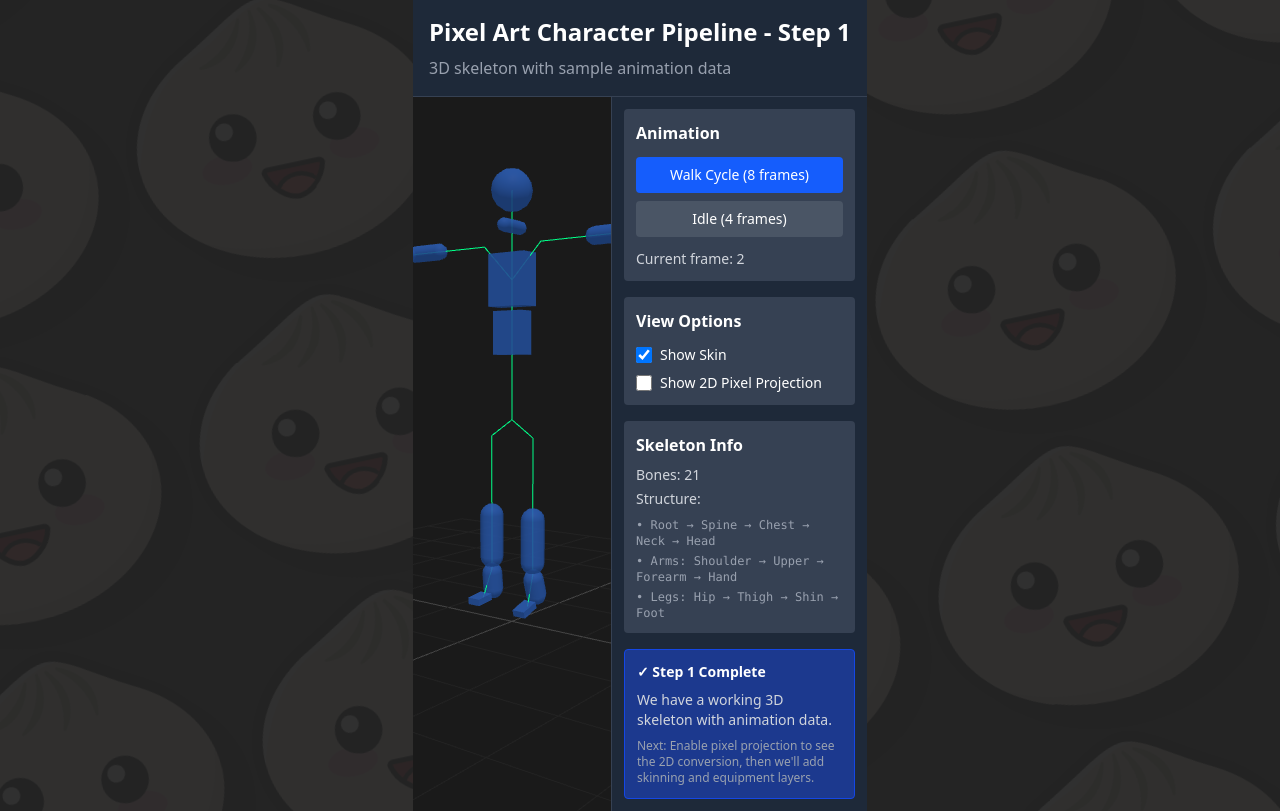
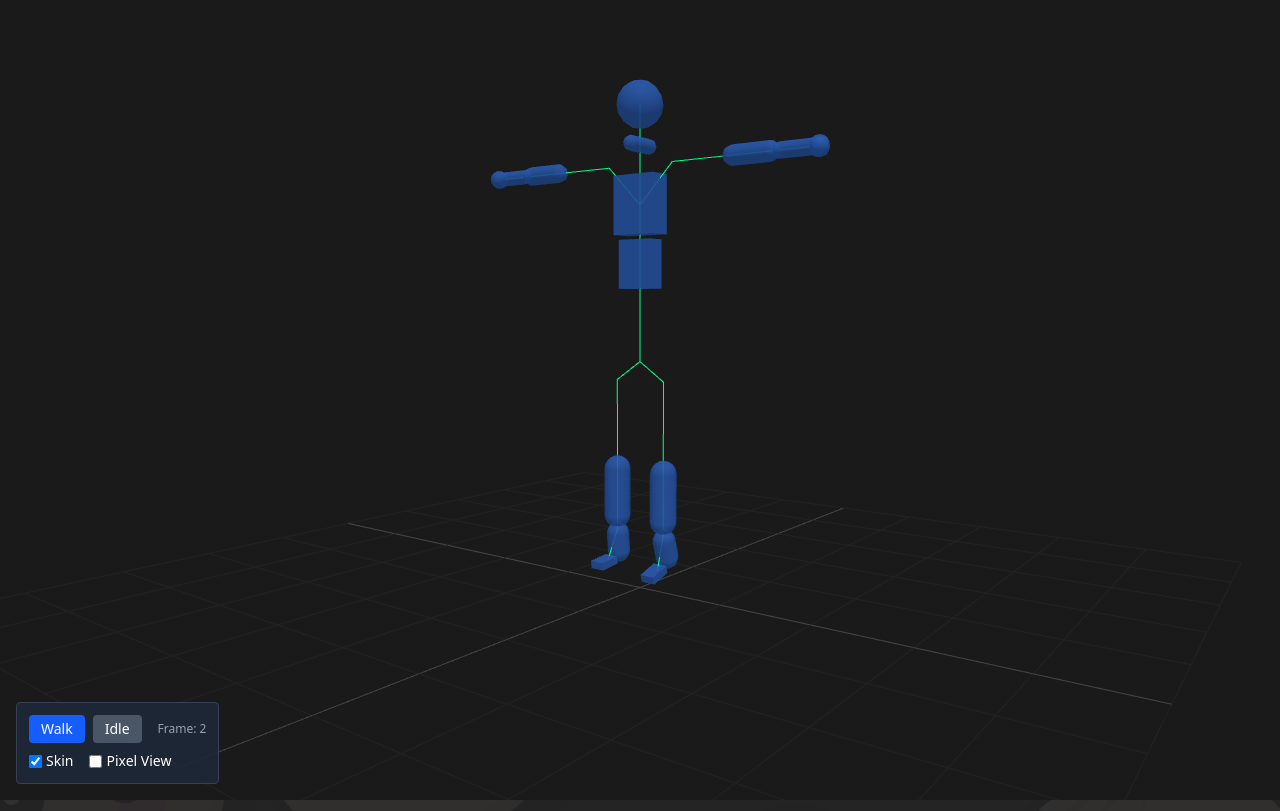
Before and after one commit to rgripper/animation-3, a React (Vite) app: page / in a window 1280 px wide. Built offline with nearby package versions, Linux system fonts and the light colour scheme.

Commit message:
feat: Fix width issues of the model

```diff
--- a/src/SkeletonViewer.tsx
+++ b/src/SkeletonViewer.tsx
@@ -411,8 +411,24 @@ export default function SkeletonViewer() {
     }
     animate();
 
+    // Handle resize
+    const handleResize = () => {
+      const width = mount.clientWidth;
+      const height = mount.clientHeight;
+      camera.aspect = width / height;
+      camera.updateProjectionMatrix();
+      renderer.setSize(width, height);
+    };
+    window.addEventListener("resize", handleResize);
+
+    // Also observe container size changes
+    const resizeObserver = new ResizeObserver(handleResize);
+    resizeObserver.observe(mount);
+
     return () => {
       cancelAnimationFrame(animationId);
+      window.removeEventListener("resize", handleResize);
+      resizeObserver.disconnect();
       mount.removeChild(renderer.domElement);
       renderer.dispose();
     };
@@ -491,119 +507,78 @@ export default function SkeletonViewer() {
   }, [showSkin]);
 
   return (
-    <div className="w-full h-screen flex flex-col bg-gray-900 text-white">
-      <div className="p-4 bg-gray-800 border-b border-gray-700">
-        <h1 className="text-2xl font-bold mb-2">
-          Pixel Art Character Pipeline - Step 1
-        </h1>
-        <p className="text-gray-400">3D skeleton with sample animation data</p>
-      </div>
+    <div className="w-full h-screen relative bg-gray-900 text-white overflow-hidden">
+      {/* Main 3D canvas - takes full screen */}
+      <div ref={mountRef} style={{ width: "100vw", height: "100vh" }} />
 
-      <div className="flex-1 flex">
-        <div ref={mountRef} className="flex-1" />
-
+      {/* Pixel view - top right overlay */}
       {showPixelView && (
-          <div className="bg-gray-950 p-4 flex items-center justify-center border-l border-gray-700">
-            <div className="text-center">
-              <h3 className="text-sm font-bold mb-2">2D Pixel Projection</h3>
+        <div className="absolute top-4 right-4 z-10 bg-gray-950/90 p-2 rounded border border-gray-700">
+          <h3 className="text-xs font-bold mb-1 text-center">2D Pixel</h3>
           <canvas
             ref={canvasRef}
             width={64}
             height={64}
-                className="border-2 border-gray-600"
+            className="border border-gray-600"
             style={{
               imageRendering: "pixelated",
-                  width: "256px",
-                  height: "256px",
+              width: "128px",
+              height: "128px",
             }}
           />
         </div>
-          </div>
       )}
 
-        <div className="w-64 bg-gray-800 p-3 overflow-y-auto border-l border-gray-700">
-          <div className="space-y-4">
-            <div className="bg-gray-700 rounded p-3">
-              <h3 className="font-bold mb-3">Animation</h3>
-              <div className="space-y-2">
+      {/* Controls - bottom left overlay */}
+      <div className="absolute bottom-4 left-4 z-10 bg-gray-800/90 p-3 rounded border border-gray-700 space-y-2">
+        <div className="flex gap-2">
           <button
             onClick={() => {
               setCurrentAnimation("Walk");
               animationTimeRef.current = 0;
             }}
-                  className={`w-full px-3 py-2 rounded text-sm transition ${
+            className={`px-3 py-1 rounded text-sm ${
               currentAnimation === "Walk"
-                      ? "bg-blue-600 text-white"
+                ? "bg-blue-600"
                 : "bg-gray-600 hover:bg-gray-500"
             }`}
           >
-                  Walk Cycle ({WALK_ANIMATION.frames.length} frames)
+            Walk
           </button>
           <button
             onClick={() => {
               setCurrentAnimation("Idle");
               animationTimeRef.current = 0;
             }}
-                  className={`w-full px-3 py-2 rounded text-sm transition ${
+            className={`px-3 py-1 rounded text-sm ${
               currentAnimation === "Idle"
-                      ? "bg-blue-600 text-white"
+                ? "bg-blue-600"
                 : "bg-gray-600 hover:bg-gray-500"
             }`}
           >
-                  Idle ({IDLE_ANIMATION.frames.length} frames)
+            Idle
           </button>
+          <span className="text-xs text-gray-400 self-center ml-2">
+            Frame: {currentFrame}
+          </span>
         </div>
-              <div className="mt-3 text-sm text-gray-300">
-                Current frame: {currentFrame}
-              </div>
-            </div>
-
-            <div className="bg-gray-700 rounded p-3">
-              <h3 className="font-bold mb-3">View Options</h3>
-              <label className="flex items-center space-x-2 cursor-pointer mb-2">
+        <div className="flex gap-4 text-sm">
+          <label className="flex items-center gap-1 cursor-pointer">
             <input
               type="checkbox"
               checked={showSkin}
               onChange={(e) => setShowSkin(e.target.checked)}
-                  className="w-4 h-4"
             />
-                <span className="text-sm">Show Skin</span>
+            Skin
           </label>
-              <label className="flex items-center space-x-2 cursor-pointer">
+          <label className="flex items-center gap-1 cursor-pointer">
             <input
               type="checkbox"
               checked={showPixelView}
               onChange={(e) => setShowPixelView(e.target.checked)}
-                  className="w-4 h-4"
             />
-                <span className="text-sm">Show 2D Pixel Projection</span>
+            Pixel View
           </label>
-            </div>
-
-            <div className="bg-gray-700 rounded p-3">
-              <h3 className="font-bold mb-2">Skeleton Info</h3>
-              <p className="text-sm text-gray-300">
-                Bones: {SAMPLE_SKELETON.bones.length}
-              </p>
-              <p className="text-sm text-gray-300 mt-1">Structure:</p>
-              <ul className="text-xs text-gray-400 mt-2 space-y-1 font-mono">
-                <li>• Root → Spine → Chest → Neck → Head</li>
-                <li>• Arms: Shoulder → Upper → Forearm → Hand</li>
-                <li>• Legs: Hip → Thigh → Shin → Foot</li>
-              </ul>
-            </div>
-
-            <div className="bg-blue-900 border border-blue-700 rounded p-3 text-sm">
-              <p className="font-bold mb-2">✓ Step 1 Complete</p>
-              <p className="text-gray-300 mb-2">
-                We have a working 3D skeleton with animation data.
-              </p>
-              <p className="text-gray-400 text-xs">
-                Next: Enable pixel projection to see the 2D conversion, then
-                we'll add skinning and equipment layers.
-              </p>
-            </div>
-          </div>
         </div>
       </div>
     </div>
```
Lines whose indentation alone changed are shown as unchanged.
